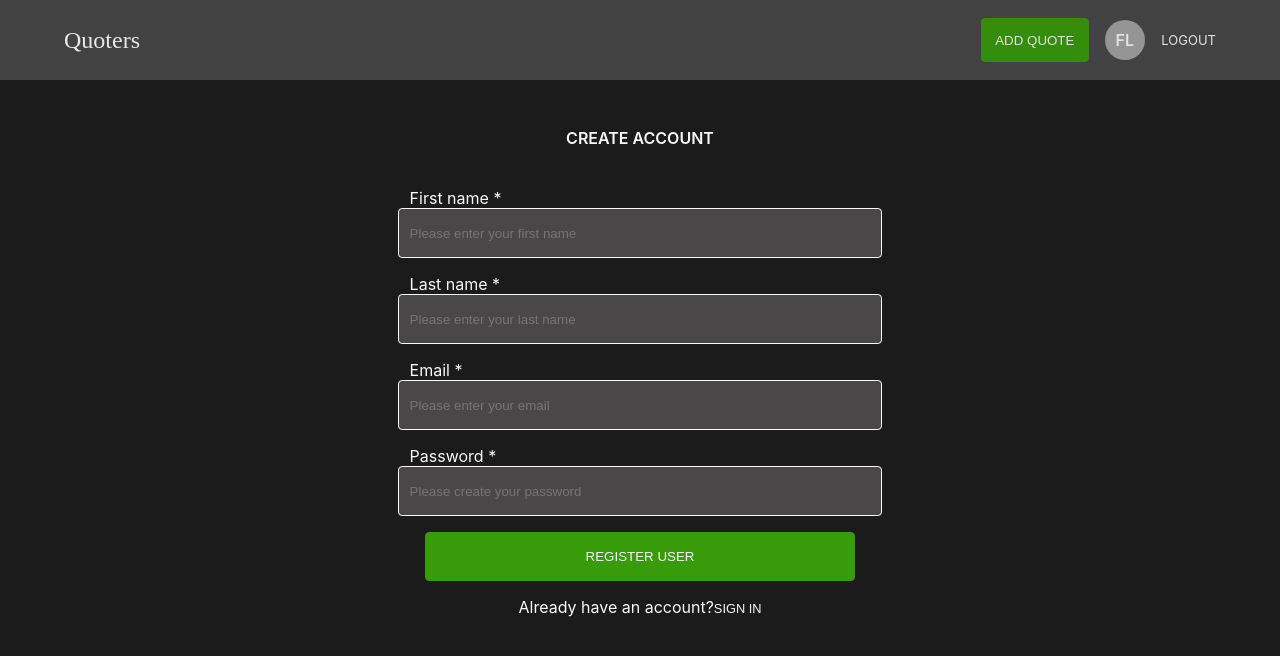
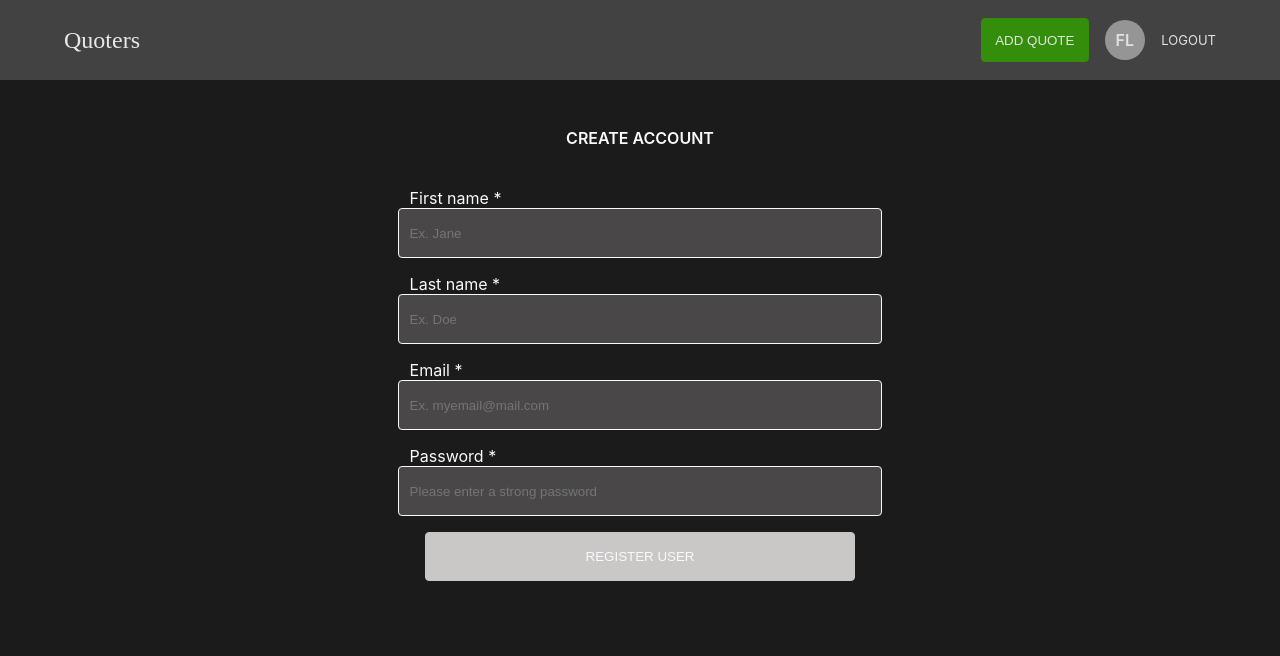
Before and after one commit to meddyrainzo/quoters_react, a React (Create React App) app: page /register in a window 1280 px wide. Shown: the top 656 px of the page. Built offline with nearby package versions, Linux system fonts and the light colour scheme.

Commit message:
Changed the register form to use formik instead

```diff
--- a/package.json
+++ b/package.json
@@ -15,6 +15,7 @@
     "@types/react-dom": "^16.9.8",
     "@types/react-redux": "^7.1.12",
     "axios": "^0.21.0",
+    "formik": "^2.2.6",
     "node-sass": "^4.14.1",
     "qs": "^6.9.4",
     "react": "^17.0.1",
@@ -25,7 +26,8 @@
     "redux-devtools-extension": "^2.13.8",
     "redux-saga": "^1.1.3",
     "typescript": "^4.0.3",
-    "web-vitals": "^0.2.4"
+    "web-vitals": "^0.2.4",
+    "yup": "^0.32.8"
   },
   "scripts": {
     "start": "react-scripts start",
--- a/src/_base.scss
+++ b/src/_base.scss
@@ -3,6 +3,7 @@ $dark: #494747;
 $background-dark: #1b1b1b;
 $green: #389c0a;
 $red: #e64444;
+$disabled: #cac7c7;
 
 @mixin borderlessButton() {
   background: none;
@@ -12,6 +13,16 @@ $red: #e64444;
   text-transform: uppercase;
   color: $light;
   font-size: 0.8em;
+  cursor: pointer;
+}
+
+@mixin button($padding, $backgroundColor) {
+  background-color: $backgroundColor;
+  border: 1px solid $backgroundColor;
+  text-transform: uppercase;
+  border-radius: 4px;
+  color: $light;
+  padding: $padding;
   cursor: pointer;
 }
 
--- /dev/null
+++ b/src/components/form/TextField.tsx
@@ -0,0 +1,29 @@
+import React, { FC } from 'react';
+import { useField, FieldHookConfig } from 'formik';
+type TextFieldProps = FieldHookConfig<string> & {
+  label: string;
+};
+
+const TextField: FC<TextFieldProps> = (props) => {
+  const [field, meta] = useField(props);
+
+  return (
+    <>
+      <label htmlFor={props.id || props.name} className='input-label'>
+        {props.label}
+      </label>
+      <input
+        className='text-field'
+        {...field}
+        placeholder={props.placeholder}
+        type={props.type}
+        name={props.name}
+      />
+      {meta.touched && meta.error && (
+        <span className='error-label'>{meta.error}</span>
+      )}
+    </>
+  );
+};
+
+export default TextField;
--- /dev/null
+++ b/src/components/form/formErrorMessages.tsx
@@ -0,0 +1,8 @@
+export enum FormErrorMessages {
+  REQUIRED = 'Required',
+  EMAIL = 'Invalid email',
+  NAME_TOO_SHORT = 'It must contain at least one character',
+  NAME_TOO_LONG = 'It must contain at most 25 characters',
+  PASSWORD_TOO_LONG = 'It must be at most 50 characters ',
+  PASSWORD_TOO_SHORT = 'It must be at most 6 characters ',
+}
--- a/src/components/header/Header.scss
+++ b/src/components/header/Header.scss
@@ -26,13 +26,7 @@
 }
 
 .add-quote-button {
-  background-color: $green;
-  border: 1px solid $green;
-  text-transform: uppercase;
-  border-radius: 4px;
-  color: $light;
-  padding: 1em;
-  cursor: pointer;
+  @include button(1em, $green);
   &:hover {
     opacity: 80%;
   }
--- a/src/components/identity/Identity.scss
+++ b/src/components/identity/Identity.scss
@@ -41,17 +41,16 @@
 }
 
 .submit-button {
-  padding: 1.2em 12em;
-  border: 1px solid $green;
-  background-color: $green;
-  border-radius: 4px;
-  color: $light;
-  text-transform: uppercase;
-  cursor: pointer;
+  @include button(1.2em 12em, $green);
   margin-bottom: 2vh;
 
   &:hover {
     opacity: 80%;
+  }
+  &:disabled {
+    background-color: $disabled;
+    cursor: not-allowed;
+    border-color: $disabled;
   }
 }
 
--- a/src/components/identity/Register.tsx
+++ b/src/components/identity/Register.tsx
@@ -1,20 +1,15 @@
-import React, { ChangeEvent, FocusEvent, FC, useState } from 'react';
+import React, { FC } from 'react';
 import { useDispatch } from 'react-redux';
 import { registerAction } from '../../actions/registerActions';
 
 import { RegisterRequest } from '../../models/requests/regiterRequest';
-import { emailValidator, wordValidator } from '../../utils/verifiers/verifier';
+import { Formik, Form } from 'formik';
+import * as Yup from 'yup';
+import './Identity.scss';
+import { FormErrorMessages } from '../form/formErrorMessages';
+import TextField from '../form/TextField';
 
-import './Identity.scss';
-
-let initialRequest: RegisterRequest = {
-  firstname: '',
-  lastname: '',
-  email: '',
-  password: '',
-};
-
-let initialErrors = {
+const request: RegisterRequest = {
   firstname: '',
   lastname: '',
   email: '',
@@ -22,101 +17,73 @@ let initialErrors = {
 };
 
 const Register: FC = () => {
-  const [request, setRequest] = useState(initialRequest);
-  const [errors, setErrors] = useState(initialErrors);
   const dispatch = useDispatch();
 
   const { firstname, lastname, email, password } = request;
 
-  const onValueChanged = (event: ChangeEvent<HTMLInputElement>) => {
-    const { name, value } = event.target;
-    setRequest({ ...request, [name]: value });
-  };
-
-  const validateEmail = (event: FocusEvent<HTMLInputElement>) => {
-    const { name, value } = event.target;
-    setErrors({ ...errors, [name]: emailValidator(value) });
-  };
-
-  const validateWord = (event: FocusEvent<HTMLInputElement>) => {
-    const { name, value } = event.target;
-    setErrors({ ...errors, [name]: wordValidator(name, value) });
-  };
-
   return (
     <div className='form-page'>
-      <div className='identity-title'>Create account</div>
-      <div className='form'>
-        <label htmlFor='email' className='input-label'>
-          First name *
-        </label>
-        <input
+      <div className='identity-title'>Create Account</div>
+      <Formik
+        initialValues={request}
+        validationSchema={Yup.object({
+          firstname: Yup.string()
+            .required(FormErrorMessages.REQUIRED)
+            .min(1, FormErrorMessages.NAME_TOO_SHORT)
+            .max(25, FormErrorMessages.NAME_TOO_LONG),
+          lastname: Yup.string()
+            .min(1, FormErrorMessages.NAME_TOO_SHORT)
+            .max(25, FormErrorMessages.NAME_TOO_LONG)
+            .required(FormErrorMessages.REQUIRED),
+          email: Yup.string()
+            .email(FormErrorMessages.EMAIL)
+            .required(FormErrorMessages.REQUIRED),
+          password: Yup.string()
+            .min(6, FormErrorMessages.PASSWORD_TOO_SHORT)
+            .max(50, FormErrorMessages.PASSWORD_TOO_LONG)
+            .required(FormErrorMessages.REQUIRED),
+        })}
+        onSubmit={(values, { setSubmitting }) => {
+          dispatch(registerAction(values));
+          setSubmitting(false);
+        }}
+      >
+        {({ isValid, dirty }) => (
+          <Form className='form'>
+            <TextField
+              label='First name *'
               type='text'
               value={firstname}
+              placeholder='Ex. Jane'
               name='firstname'
-          onChange={onValueChanged}
-          onBlur={validateWord}
-          className='text-field'
-          placeholder='Please enter your first name'
             />
-        {errors.firstname && (
-          <span className='error-label'>{errors.firstname}</span>
-        )}
-        <label htmlFor='email' className='input-label'>
-          Last name *
-        </label>
-        <input
+            <TextField
+              label='Last name *'
               type='text'
               value={lastname}
+              placeholder='Ex. Doe'
               name='lastname'
-          onChange={onValueChanged}
-          onBlur={validateWord}
-          className='text-field'
-          placeholder='Please enter your last name'
             />
-        {errors.lastname && (
-          <span className='error-label'>{errors.lastname}</span>
-        )}
-        <label htmlFor='email' className='input-label'>
-          Email *
-        </label>
-        <input
-          type='email'
+            <TextField
+              label='Email *'
+              placeholder='Ex. myemail@mail.com'
+              type='text'
               value={email}
               name='email'
-          onChange={onValueChanged}
-          onBlur={validateEmail}
-          className='text-field'
-          placeholder='Please enter your email'
             />
-        {errors.email && <span className='error-label'>{errors.email}</span>}
-        <label htmlFor='email' className='input-label'>
-          Password *
-        </label>
-        <input
-          type='password'
+            <TextField
+              label='Password *'
+              type='text'
               value={password}
+              placeholder='Please enter a strong password'
               name='password'
-          onChange={onValueChanged}
-          onBlur={validateWord}
-          className='text-field'
-          placeholder='Please create your password'
             />
-        {errors.password && (
-          <span className='error-label'>{errors.password}</span>
-        )}
-        <button
-          className='submit-button'
-          onClick={() => dispatch(registerAction(request))}
-        >
+            <button className='submit-button' disabled={!(isValid && dirty)}>
               Register user
             </button>
-
-        <div>
-          Already have an account?
-          <button className='second-option'>Sign in</button>
-        </div>
-      </div>
+          </Form>
+        )}
+      </Formik>
     </div>
   );
 };
```
Also changed, not shown: 1 other file (tests, documents, lock files or other folders). Lines whose indentation alone changed are shown as unchanged.
